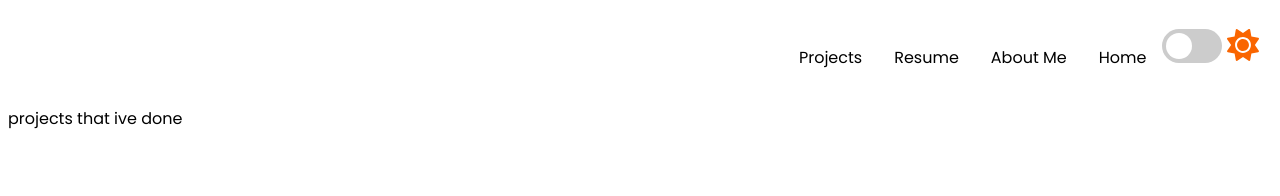
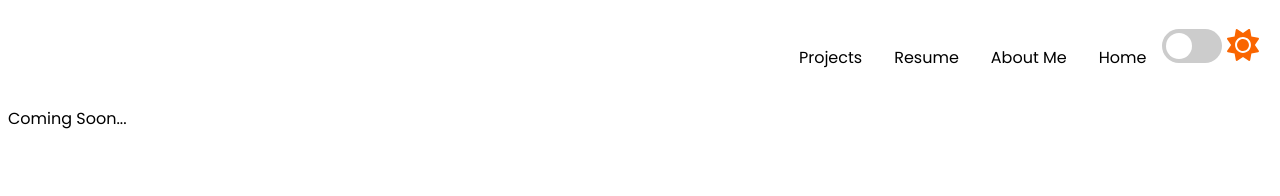
Before and after one commit to CoryZauss/portfolio, a Next.js app: page /projects in a window 1280 px wide. Shown: the top 196 px of the page. Built offline with nearby package versions, Linux system fonts and the light colour scheme.

Commit message:
projects coming soon

```diff
--- a/src/pages/projects.js
+++ b/src/pages/projects.js
@@ -7,7 +7,7 @@ export default function Projects() {
     <>
       <Nav />
       <main>
-        <div>projects that ive done</div>
+        <div>Coming Soon...</div>
       </main>
     </>
   );
```
